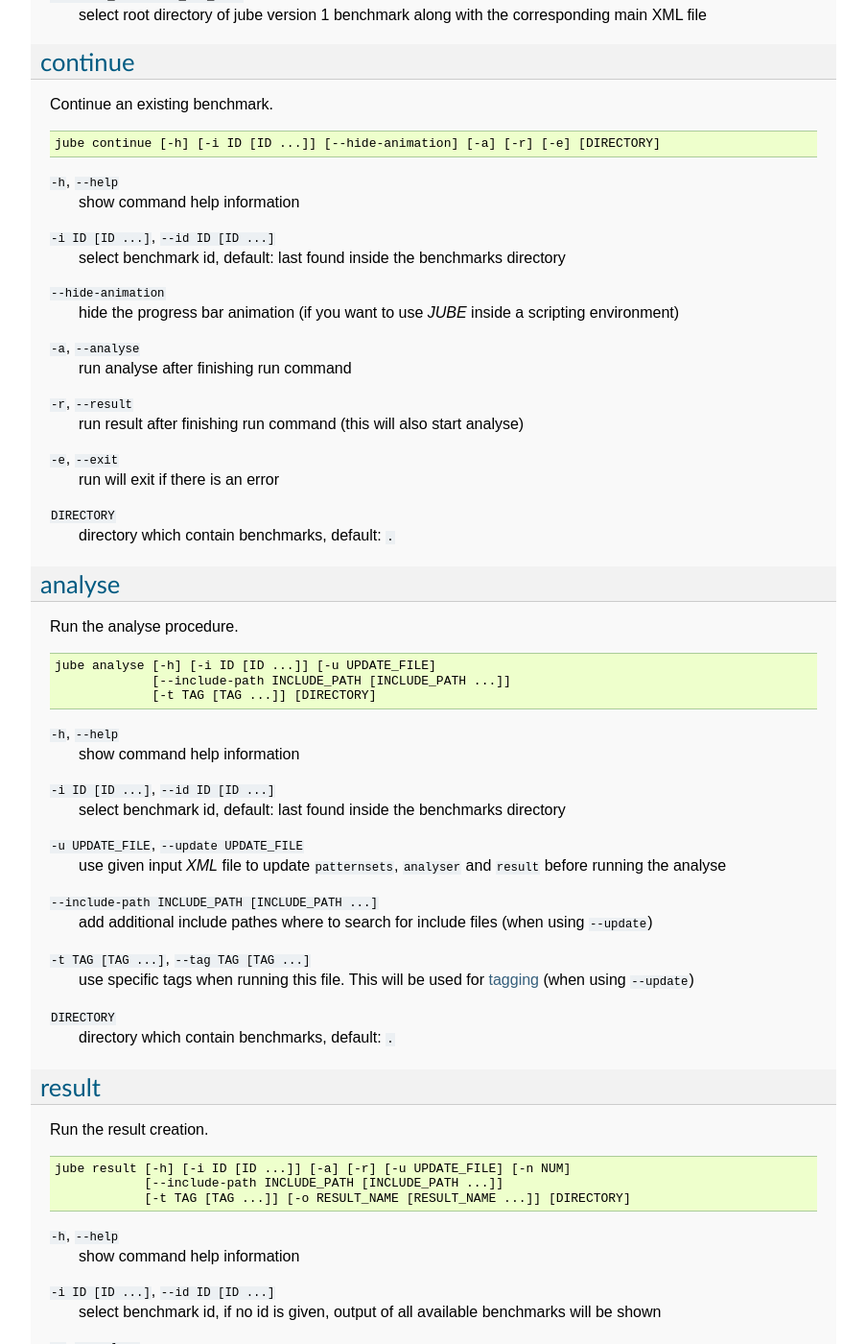
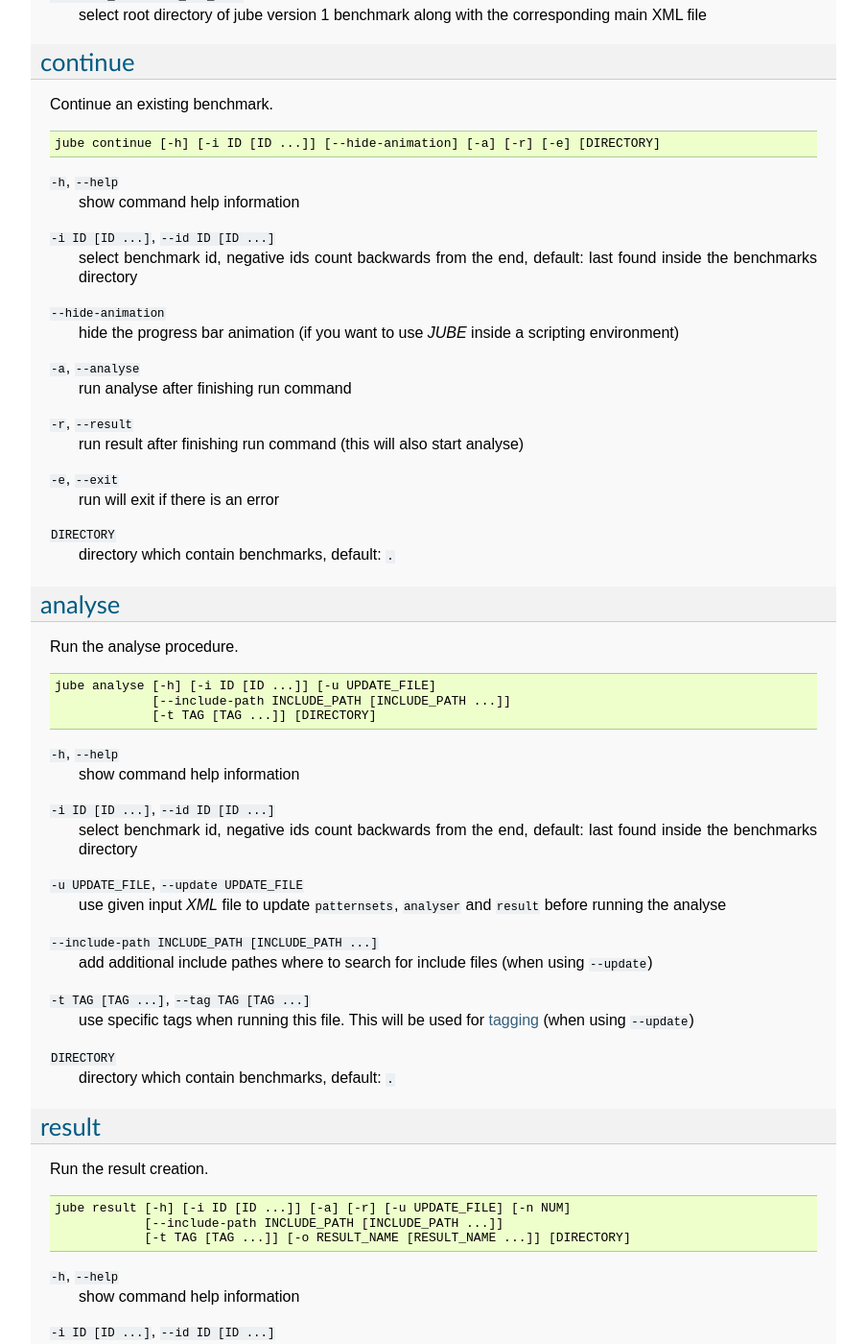
Before and after one commit to FZJ-JSC/JUBE, a Sphinx documentation site: the page built from docs/commandline.rst, in a window 1280 px wide and 1400 px high, scrolled down 1864 px. Shown: the whole window at 96% size, without its empty margins (198-1101 px from the left). Built offline with Sphinx 7.4.7, drawn with Linux system fonts in a browser that asks for light colours; some of the changed text lies outside the part shown.

Commit message:
Summary: added note on negative indices
Also replaced some redundant texts with templates.

```diff
--- a/docs/commandline.rst
+++ b/docs/commandline.rst
@@ -17,6 +17,9 @@
    # along with this program.  If not, see <http://www.gnu.org/licenses/>.
 
 .. index:: commandline
+
+.. |ID_DESCRIPTION| replace:: select benchmark id, negative ids count backwards
+   from the end, default: last found inside the benchmarks directory
 
 Command line documentation
 ==========================
```
Also changed, not shown: other parts of docs/commandline.rst (+7 -7 lines).
